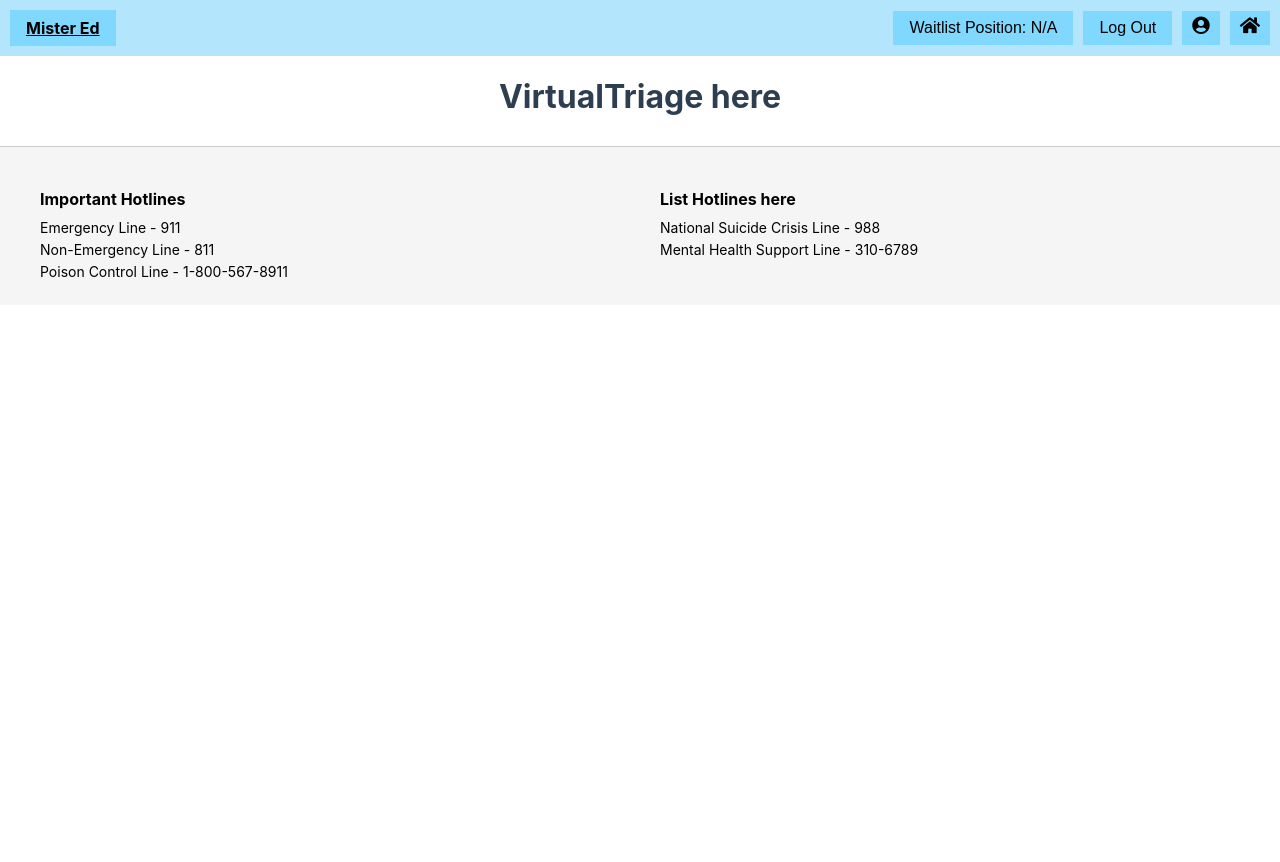
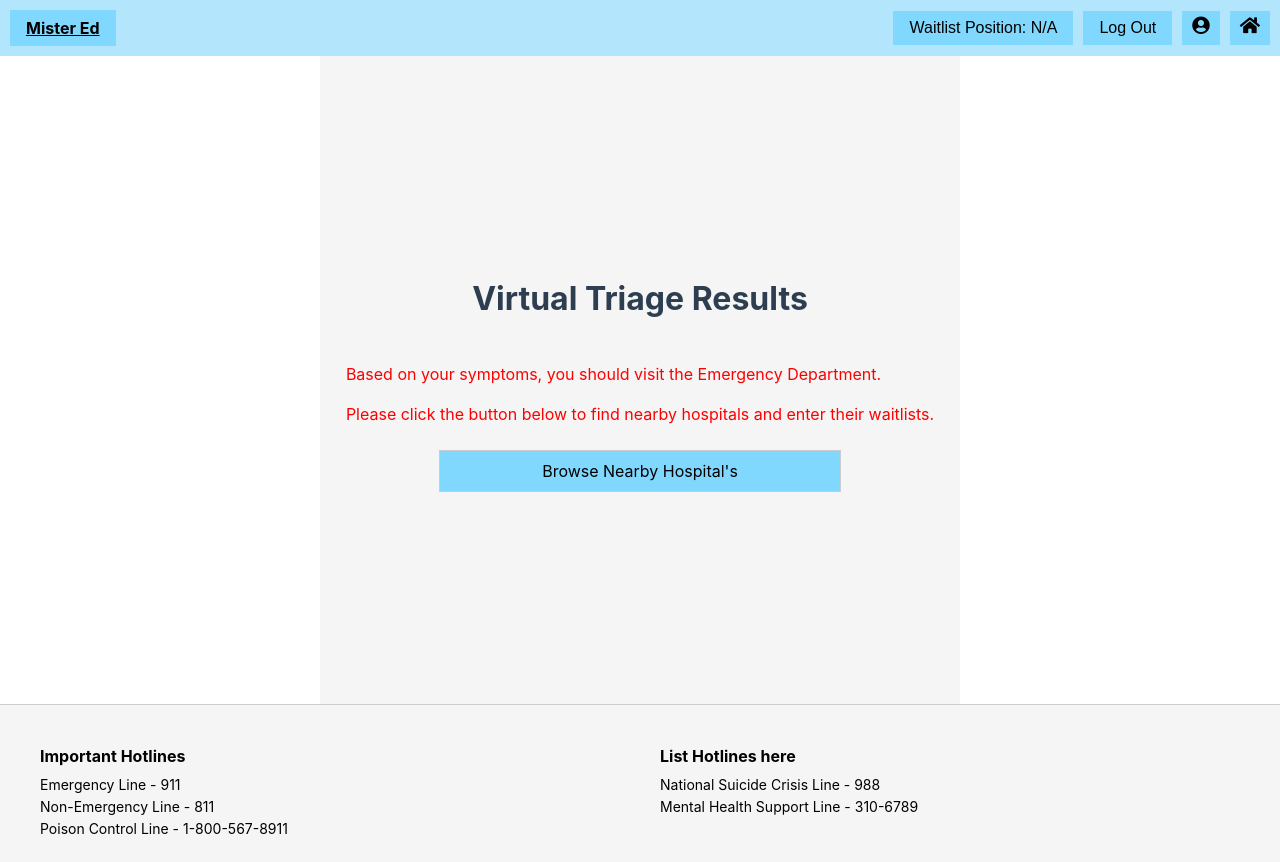
Before and after one commit to SENG-350-2024-fall/Team7, a React (Create React App) app in the folder mr_ed/: page /VirtualTriage in a window 1280 px wide. Both pictures are taken after a click on the button "Login". Before the commit the page ends 800 px from the top, so only its background shows below. Built offline with nearby package versions, Linux system fonts and the light colour scheme.

Commit message:
Created post triage recommendation page.  Hardcoded at the moment to always say to go the ED.

```diff
--- a/mr_ed/src/VirtualTriage.js
+++ b/mr_ed/src/VirtualTriage.js
@@ -1,9 +1,33 @@
-import React from 'react';
+import React, { useState } from 'react';
+import { Link } from 'react-router-dom';
 
+// Page to show results of the virtual triage.
 const VirtualTriage = () => {
+    const [shouldGoToED, setShouldGoToED] = useState(true); // Change to false if needed
+
+
     return (
-        <div>
-            <h1>VirtualTriage here</h1>
+        <div className="survey-container">
+            <h1>Virtual Triage Results</h1>
+
+            {shouldGoToED ? (
+                <p style={{ color: 'red' }}>
+                    Based on your symptoms, you should visit the Emergency Department.
+                    <br /> <br />
+
+                    Please click the button below to find nearby hospitals and enter their waitlists.
+                </p>
+            ) : (
+                <p style={{ color: 'green' }}>
+                    It seems you do not need to visit the Emergency Department at this time.
+                    <br /> <br />
+
+                    If you would still like to, please click the button below to find nearby hospitals and enter their waitlists.
+
+                </p>
+            )}
+
+            <Link className="home-screen-buttons" to="/BrowseEDs">Browse Nearby Hospital's </Link>
         </div>
     );
 };
```
